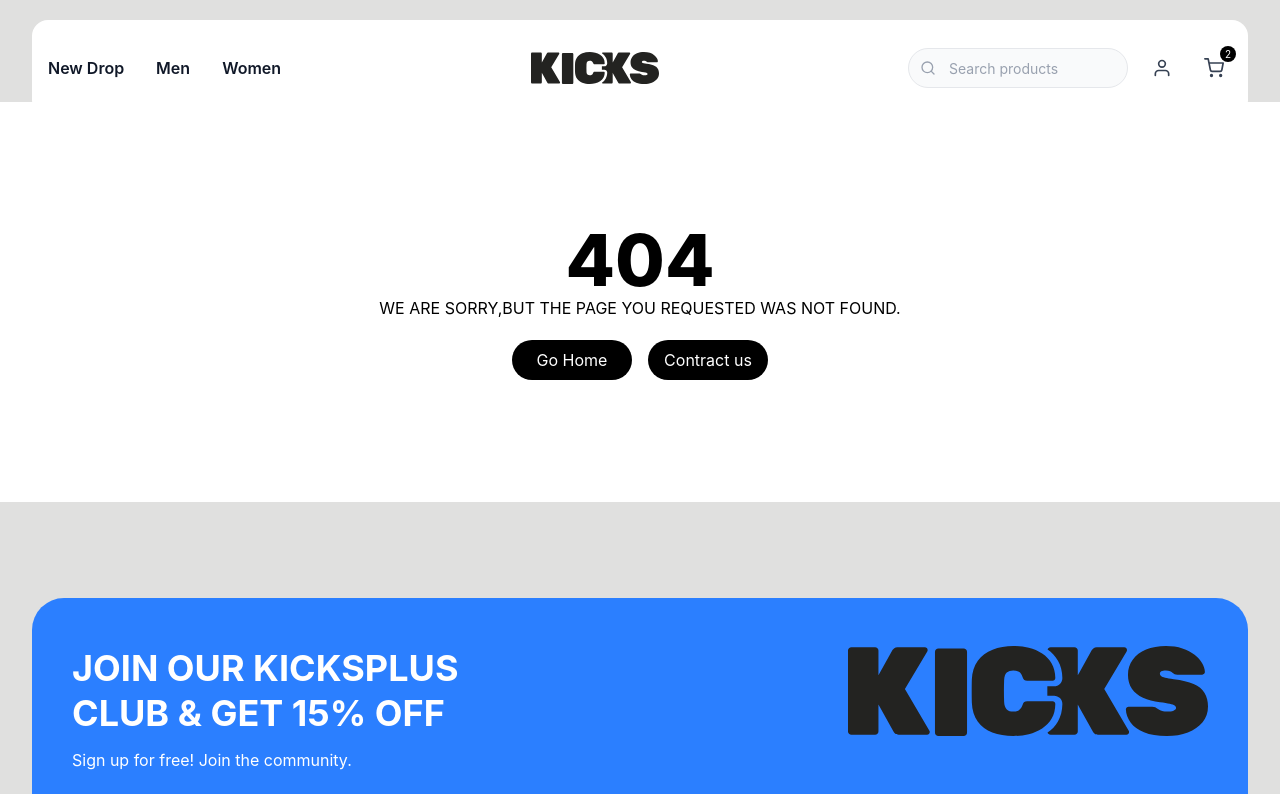
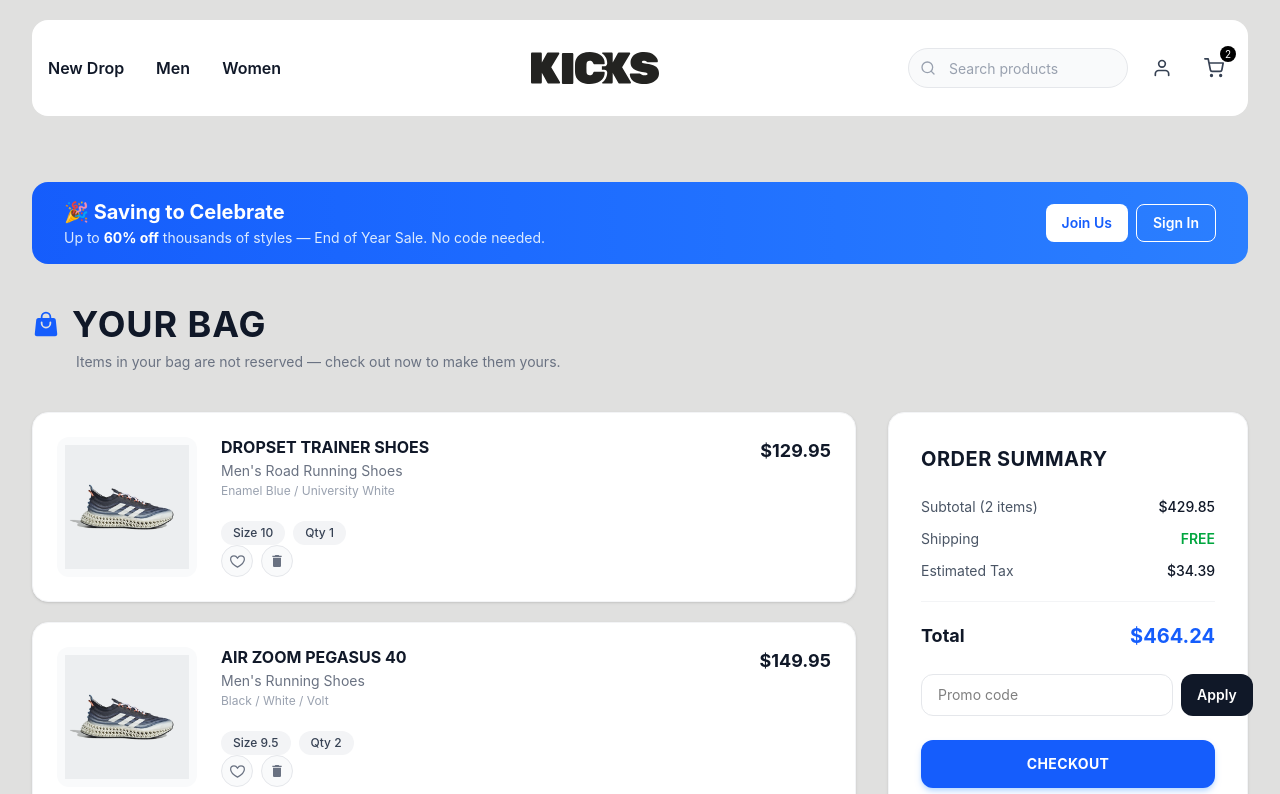
Before and after one commit to tareqhasan382/ecommerce-store, a React (Vite) app: page /card in a window 1280 px wide. Shown: the top 794 px of the page. Built offline with nearby package versions, Linux system fonts and the light colour scheme.

Commit message:
card page design

```diff
--- a/src/pages/Cart.tsx
+++ b/src/pages/Cart.tsx
@@ -1,9 +1,206 @@
+import product from "../assets/products/product_001.png";
+import { GrFavorite } from "react-icons/gr";
+import { MdDelete } from "react-icons/md";
+import { HiShoppingBag } from "react-icons/hi2";
+import { MdLocalShipping } from "react-icons/md";
+import { RiSecurePaymentLine } from "react-icons/ri";
+import Container from "../Components/Container";
 
+const cartItems = [
+  {
+    id: 1,
+    name: "DROPSET TRAINER SHOES",
+    type: "Men's Road Running Shoes",
+    color: "Enamel Blue / University White",
+    size: "10",
+    quantity: 1,
+    price: 129.95,
+    image: product,
+  },
+  {
+    id: 2,
+    name: "AIR ZOOM PEGASUS 40",
+    type: "Men's Running Shoes",
+    color: "Black / White / Volt",
+    size: "9.5",
+    quantity: 2,
+    price: 149.95,
+    image: product,
+  },
+];
 
 const Cart = () => {
+  const subtotal = cartItems.reduce((acc, item) => acc + item.price * item.quantity, 0);
+  const shipping = 0;
+  const tax = subtotal * 0.08;
+  const total = subtotal + shipping + tax;
+
   return (
-    <div>Cart</div>
-  )
-}
+    <Container className="mt-20 pb-20">
 
-export default Cart
+      {/* Promo Banner */}
+      <div className="bg-gradient-to-r from-blue-600 to-blue-500 rounded-2xl px-5 sm:px-8 py-4 mb-10 flex flex-col sm:flex-row sm:items-center justify-between gap-3">
+        <div>
+          <h2 className="text-white font-rubik font-bold text-lg sm:text-xl">
+            🎉 Saving to Celebrate
+          </h2>
+          <p className="text-blue-100 text-sm mt-0.5">
+            Up to <span className="font-bold text-white">60% off</span> thousands of styles — End of Year Sale. No code needed.
+          </p>
+        </div>
+        <div className="flex gap-2 flex-shrink-0">
+          <button className="bg-white text-blue-600 font-semibold text-sm px-4 py-2 rounded-lg hover:bg-blue-50 transition">
+            Join Us
+          </button>
+          <button className="border border-white text-white font-semibold text-sm px-4 py-2 rounded-lg hover:bg-white/10 transition">
+            Sign In
+          </button>
+        </div>
+      </div>
+
+      {/* Page Title */}
+      <div className="flex items-center gap-3 mb-8">
+        <HiShoppingBag size={28} className="text-blue-600" />
+        <h1 className="text-2xl sm:text-3xl lg:text-4xl font-rubik font-bold text-gray-900 uppercase tracking-wide">
+          Your Bag
+        </h1>
+      </div>
+      <p className="text-gray-500 text-sm -mt-6 mb-10 ml-[44px]">
+        Items in your bag are not reserved — check out now to make them yours.
+      </p>
+
+      {/* Main Layout */}
+      <div className="flex flex-col lg:flex-row gap-8 items-start">
+
+        {/* Cart Items */}
+        <div className="flex-1 flex flex-col gap-5 w-full">
+          {cartItems.map((item, index) => (
+            <div
+              key={item.id}
+              className="bg-white rounded-2xl shadow-sm border border-gray-100 p-4 sm:p-6 flex gap-4 sm:gap-6 hover:shadow-md transition duration-300"
+              style={{ animationDelay: `${index * 80}ms` }}
+            >
+              {/* Product Image */}
+              <div className="w-[100px] h-[100px] sm:w-[140px] sm:h-[140px] flex-shrink-0 bg-gray-50 rounded-xl overflow-hidden flex items-center justify-center p-2">
+                <img
+                  src={item.image}
+                  alt={item.name}
+                  className="w-full h-full object-contain"
+                />
+              </div>
+
+              {/* Details */}
+              <div className="flex-1 min-w-0 flex flex-col justify-between gap-3">
+                <div className="flex items-start justify-between gap-2">
+                  <div>
+                    <h2 className="font-rubik font-bold text-gray-900 text-sm sm:text-base uppercase leading-tight">
+                      {item.name}
+                    </h2>
+                    <p className="text-gray-500 text-xs sm:text-sm mt-1">{item.type}</p>
+                    <p className="text-gray-400 text-xs mt-0.5">{item.color}</p>
+                  </div>
+                  <span className="font-bold text-gray-900 text-base sm:text-lg flex-shrink-0">
+                    ${item.price.toFixed(2)}
+                  </span>
+                </div>
+
+                {/* Size & Quantity + Actions */}
+                <div className="  items-center justify-between flex-wrap gap-3">
+                  <div className="flex gap-2 flex-wrap">
+                    <span className="text-xs bg-gray-100 text-gray-700 px-3 py-1 rounded-full font-medium">
+                      Size {item.size}
+                    </span>
+                    <span className="text-xs bg-gray-100 text-gray-700 px-3 py-1 rounded-full font-medium">
+                      Qty {item.quantity}
+                    </span>
+                  </div>
+                  {/* Action Buttons */}
+                  <div className="flex items-center gap-2">
+                    <button className="h-8 w-8 flex items-center justify-center rounded-full bg-gray-50 border border-gray-200 hover:border-blue-400 hover:text-blue-500 transition text-gray-500">
+                      <GrFavorite size={15} />
+                    </button>
+                    <button className="h-8 w-8 flex items-center justify-center rounded-full bg-gray-50 border border-gray-200 hover:border-red-400 hover:text-red-500 transition text-gray-500">
+                      <MdDelete size={16} />
+                    </button>
+                  </div>
+                </div>
+              </div>
+            </div>
+          ))}
+
+          {/* Trust Badges */}
+          <div className="grid grid-cols-2 sm:grid-cols-2 gap-3 mt-2">
+            <div className="flex items-center gap-3 bg-blue-50 rounded-xl px-4 py-3">
+              <MdLocalShipping size={22} className="text-blue-500 flex-shrink-0" />
+              <div>
+                <p className="text-xs font-semibold text-gray-800">Free Shipping</p>
+                <p className="text-xs text-gray-500">On orders over $100</p>
+              </div>
+            </div>
+            <div className="flex items-center gap-3 bg-green-50 rounded-xl px-4 py-3">
+              <RiSecurePaymentLine size={22} className="text-green-500 flex-shrink-0" />
+              <div>
+                <p className="text-xs font-semibold text-gray-800">Secure Payment</p>
+                <p className="text-xs text-gray-500">100% protected</p>
+              </div>
+            </div>
+          </div>
+        </div>
+
+        {/* Order Summary */}
+        <div className="w-full lg:w-[360px] flex-shrink-0">
+          <div className="bg-white rounded-2xl shadow-sm border border-gray-100 p-6 sm:p-8 sticky top-6">
+            <h2 className="font-rubik font-bold text-xl text-gray-900 uppercase tracking-wide mb-6">
+              Order Summary
+            </h2>
+
+            <div className="flex flex-col gap-3 text-sm text-gray-600">
+              <div className="flex justify-between">
+                <span>Subtotal ({cartItems.length} items)</span>
+                <span className="font-medium text-gray-900">${subtotal.toFixed(2)}</span>
+              </div>
+              <div className="flex justify-between">
+                <span>Shipping</span>
+                <span className="text-green-600 font-semibold">FREE</span>
+              </div>
+              <div className="flex justify-between">
+                <span>Estimated Tax</span>
+                <span className="font-medium text-gray-900">${tax.toFixed(2)}</span>
+              </div>
+            </div>
+
+            <div className="border-t border-gray-100 my-5" />
+
+            <div className="flex justify-between items-center mb-6">
+              <span className="font-rubik font-bold text-gray-900 text-lg">Total</span>
+              <span className="font-rubik font-bold text-blue-600 text-xl">${total.toFixed(2)}</span>
+            </div>
+
+            {/* Promo Code */}
+            <div className="flex gap-2 mb-6">
+              <input
+                type="text"
+                placeholder="Promo code"
+                className="flex-1 border border-gray-200 rounded-xl px-4 py-2.5 text-sm focus:outline-none focus:border-blue-400 transition"
+              />
+              <button className="px-4 py-2.5 bg-gray-900 text-white rounded-xl text-sm font-semibold hover:bg-gray-700 transition">
+                Apply
+              </button>
+            </div>
+
+            <button className="w-full bg-blue-600 hover:bg-blue-500 active:scale-[0.98] transition-all text-white font-bold py-3.5 rounded-xl uppercase tracking-wide text-sm shadow-md shadow-blue-200">
+              Checkout
+            </button>
+
+            <p className="text-center text-xs text-gray-400 mt-4">
+              Taxes and shipping calculated at checkout
+            </p>
+          </div>
+        </div>
+
+      </div>
+    </Container>
+  );
+};
+
+export default Cart;
--- a/src/routes/index.tsx
+++ b/src/routes/index.tsx
@@ -3,6 +3,7 @@
 import App from "../App";
 import NotFound from "../pages/NotFound";
 import ProductPage from "../pages/ProductPage";
+import Cart from "../pages/Cart";
 
 const routes = createBrowserRouter([
     {
@@ -23,6 +24,14 @@
 
                 ),
             },
+            {
+                path: "/card",
+                element: (
+
+                    <Cart />
+
+                ),
+            },
 
             {
                 path: "*",
```
